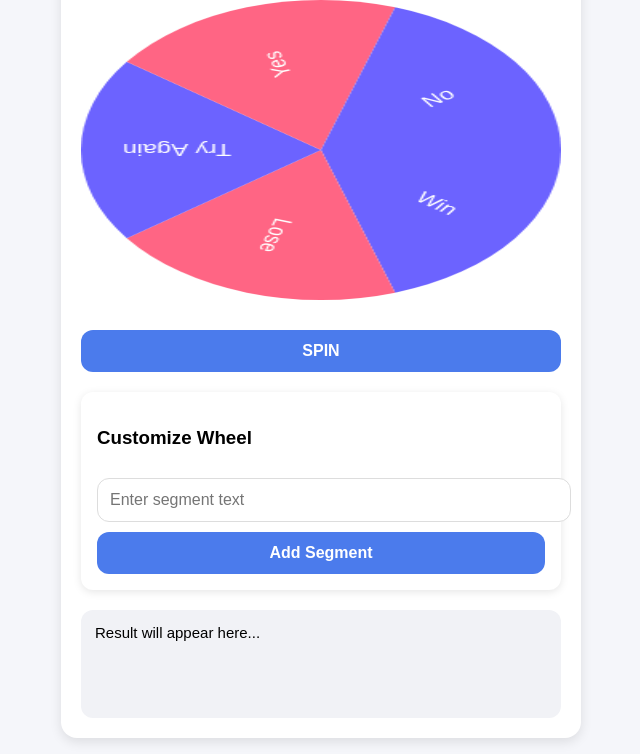
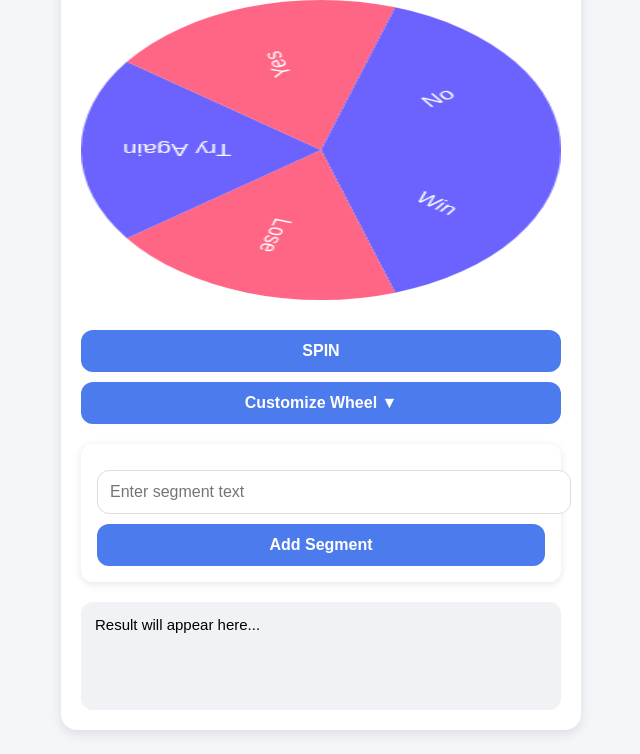
Before and after one commit to ReelScriptAII-beep/spin-studio, a plain HTML site: page index.html in a window 1280 px wide. Shown: the part 100-854 px from the top of the page, without its empty margins (319-959 px from the left). Drawn offline with Linux system fonts and the light colour scheme.

Commit message:
Update index.html

```diff
--- a/index.html
+++ b/index.html
@@ -29,8 +29,8 @@
   </div>
   <button onclick="spinWheel()">SPIN</button>
 
-  <div class="editor-section">
-    <h3>Customize Wheel</h3>
+  <button id="toggleEditor" onclick="toggleEditorSection()">Customize Wheel ▼</button>
+  <div class="editor-section" id="editorSection">
     <input id="segmentInput" placeholder="Enter segment text" />
     <button onclick="addSegment()">Add Segment</button>
     <div id="segmentList"></div>
@@ -118,7 +118,18 @@ function updateSegmentList(){
   });
 }
 
-// Load saved wheel from LocalStorage
+function toggleEditorSection(){
+  const section = document.getElementById('editorSection');
+  const btn = document.getElementById('toggleEditor');
+  if(section.style.display==='none'){
+    section.style.display='block';
+    btn.innerText='Customize Wheel ▼';
+  } else {
+    section.style.display='none';
+    btn.innerText='Customize Wheel ▲';
+  }
+}
+
 if(localStorage.getItem('wheelSegments')){
   segments = JSON.parse(localStorage.getItem('wheelSegments'));
   updateSegmentList();
```
